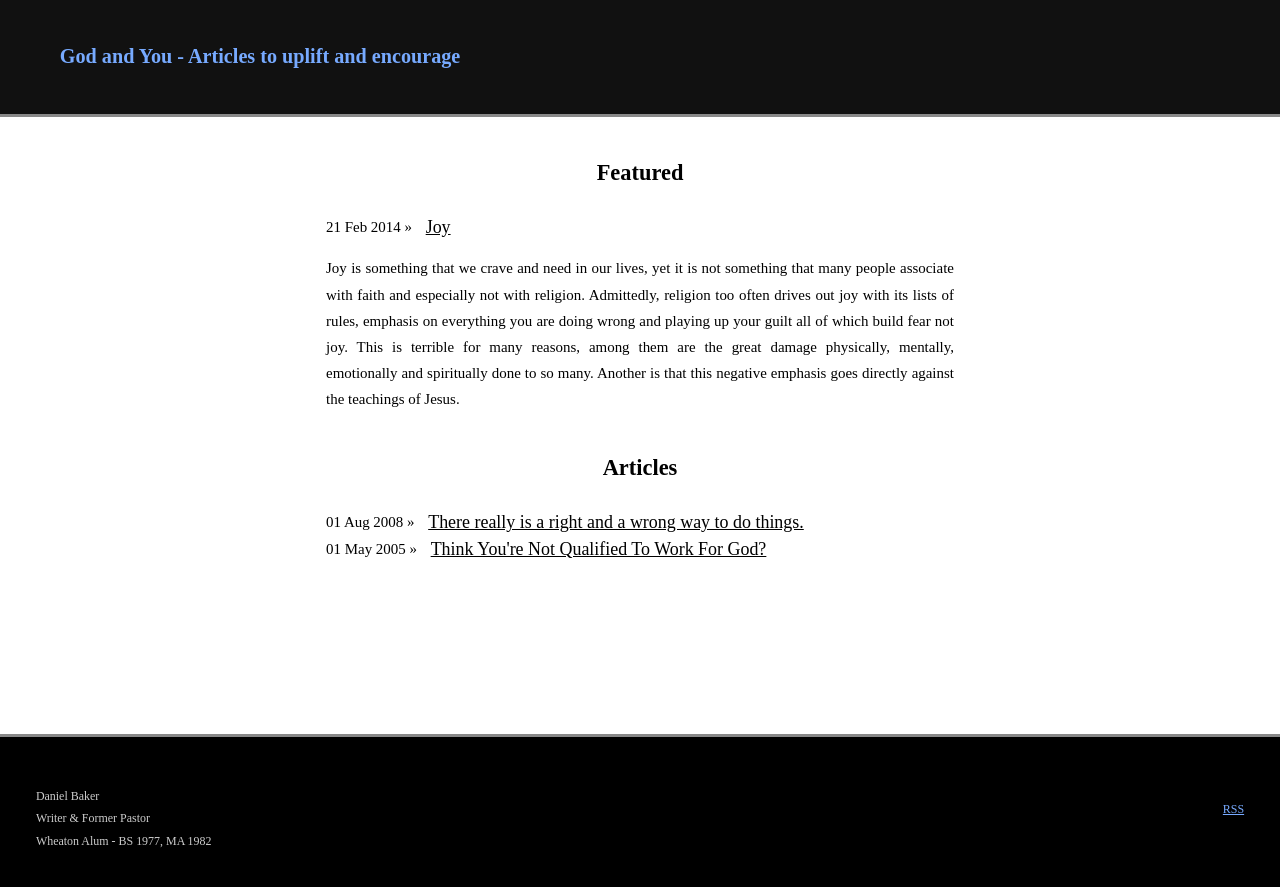
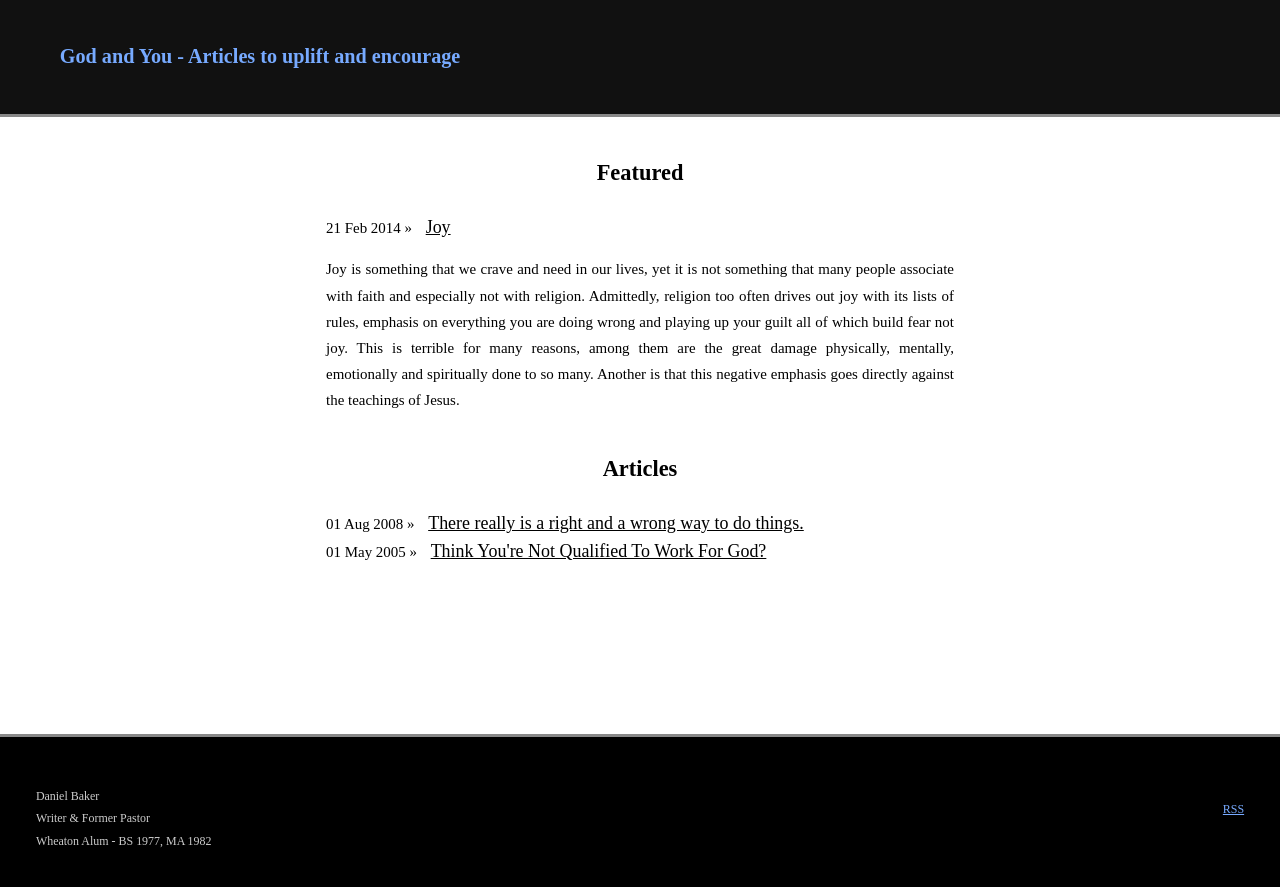
Before and after one commit to dbb1292/dbb1292.github.io, a Jekyll site: the page built from articles.md, in a window 1280 px wide. Shown: the top 887 px of the page. Built offline with Jekyll 4.4.1, drawn with Linux system fonts in a browser that asks for light colours; some web fonts are replaced; Markdown is read by kramdown in place of the engine named in the settings.

```diff
--- a/css/main.css
+++ b/css/main.css
@@ -33,20 +33,13 @@ a:visited { color: #BAF; }
 /* Home
 /*****************************************************************************/
 .date {
-    width: 35px;
-    overflow: hidden;
-    display: inline-block;
-    white-space: nowrap;
     color: #aaa;
     font-family: Monaco, "Courier New", monospace;
     font-size: 100%;
-    vertical-align: top;
 }
 .posts a {
     font-size: 120%;
-    display: inline-block;
     margin-left: 10px;
-    vertical-align: top;
 }
 .posts {
   list-style-type: none;
```
Also changed, not shown: index.md (+2 -2 lines).
